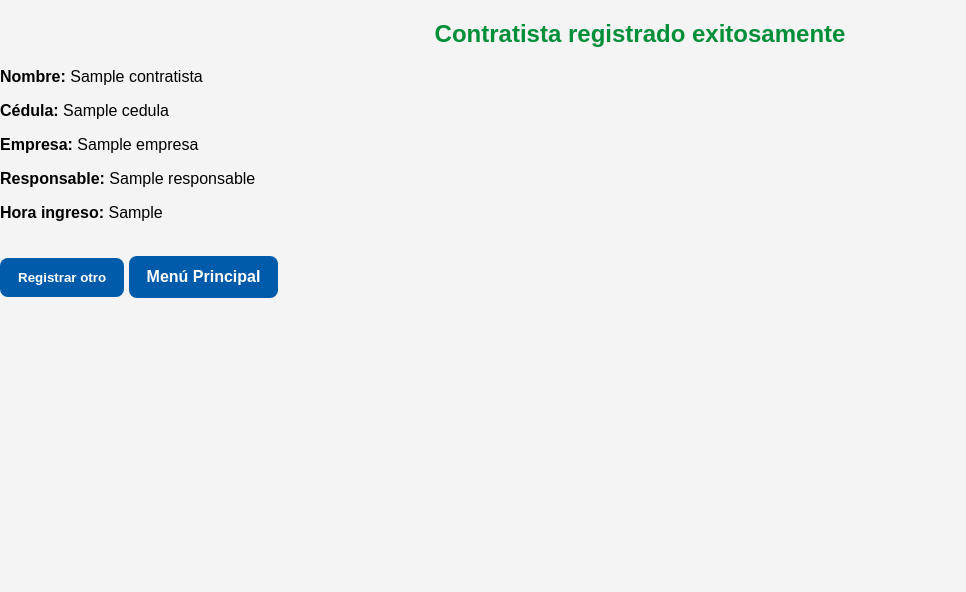
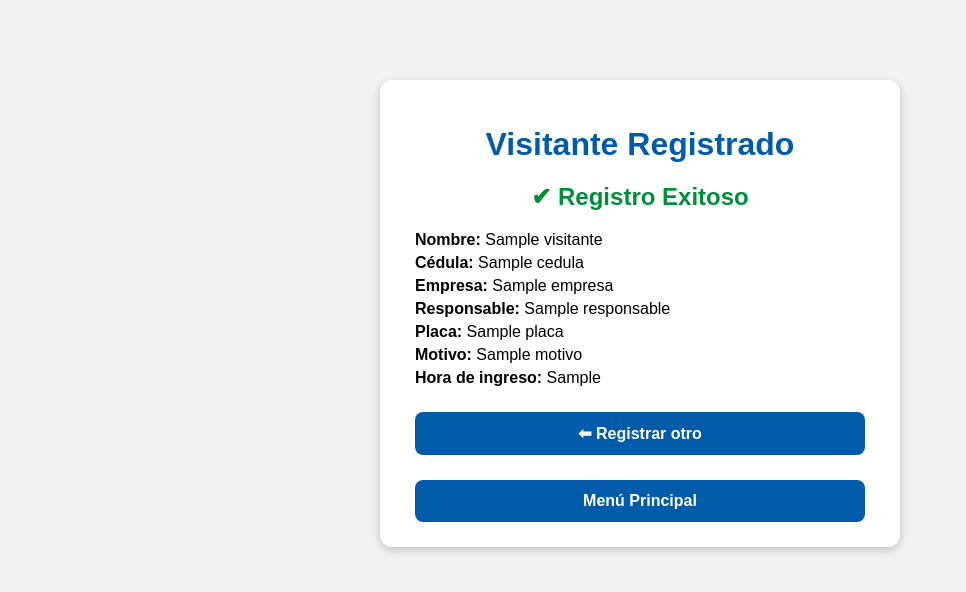
Before and after one commit to luismolinaboni22-art/Holcim., a Flask app: template templates/contractor_success.html in a window 1280 px wide. Shown: the top 592 px of the page, without its empty margins (0-966 px from the left). Run offline with Flask 3, Linux system fonts and the light colour scheme; the template is opened without the code that fills it: most values are stand-ins (such as "Sample title", 1, 10 or a date in 2020).

Commit message:
Update contractor_success.html

```diff
--- a/templates/contractor_success.html
+++ b/templates/contractor_success.html
@@ -4,21 +4,82 @@
     <link rel="stylesheet" href="{{ url_for('static', filename='style.css') }}">
 
     <meta charset="UTF-8">
-    <title>Registro exitoso</title>
+    <title>Visitante Registrado</title>
+
+    <style>
+        body {
+            background: #f2f2f2;
+            font-family: Arial, sans-serif;
+        }
+
+        .box {
+            background: white;
+            padding: 25px 35px;
+            border-radius: 12px;
+            width: 450px;
+            margin: 80px auto;
+            text-align: center;
+            box-shadow: 0 3px 10px rgba(0,0,0,0.2);
+        }
+
+        h1 {
+            color: #005baa;
+            margin-bottom: 10px;
+        }
+
+        h2 {
+            color: #008f39;
+            margin-bottom: 20px;
+        }
+
+        .info {
+            text-align: left;
+            margin-top: 20px;
+            font-size: 16px;
+        }
+
+        .info p {
+            margin: 5px 0;
+        }
+
+        a.boton {
+            display: block;
+            margin-top: 25px;
+            padding: 12px;
+            background: #005baa;
+            color: white;
+            border-radius: 8px;
+            text-decoration: none;
+            font-weight: bold;
+        }
+
+        a.boton:hover {
+            background: #004b8c;
+        }
+    </style>
+
 </head>
 <body>
 
-<h2>Contratista registrado exitosamente</h2>
+    <div class="box">
 
-<p><strong>Nombre:</strong> {{ contratista.nombre }}</p>
-<p><strong>Cédula:</strong> {{ contratista.cedula }}</p>
-<p><strong>Empresa:</strong> {{ contratista.empresa }}</p>
-<p><strong>Responsable:</strong> {{ contratista.responsable }}</p>
-<p><strong>Hora ingreso:</strong> {{ contratista.hora_ingreso }}</p>
+        <h1>Visitante Registrado</h1>
+        <h2>✔ Registro Exitoso</h2>
 
-<br>
-<a href="/contratistas"><button>Registrar otro</button></a>
-<a href="{{ url_for('dashboard') }}" class="btn btn-primary">Menú Principal</a>
+        <div class="info">
+            <p><strong>Nombre:</strong> {{ visitante.nombre }}</p>
+            <p><strong>Cédula:</strong> {{ visitante.cedula }}</p>
+            <p><strong>Empresa:</strong> {{ visitante.empresa }}</p>
+            <p><strong>Responsable:</strong> {{ visitante.responsable }}</p>
+            <p><strong>Placa:</strong> {{ visitante.placa }}</p>
+            <p><strong>Motivo:</strong> {{ visitante.motivo }}</p>
+            <p><strong>Hora de ingreso:</strong> {{ visitante.hora_ingreso }}</p>
+        </div>
+
+        <a class="boton" href="/visitantes">⬅ Registrar otro</a>
+        <a class="boton" href="/"> Menú Principal</a>
+
+    </div>
 
 </body>
 </html>
```
